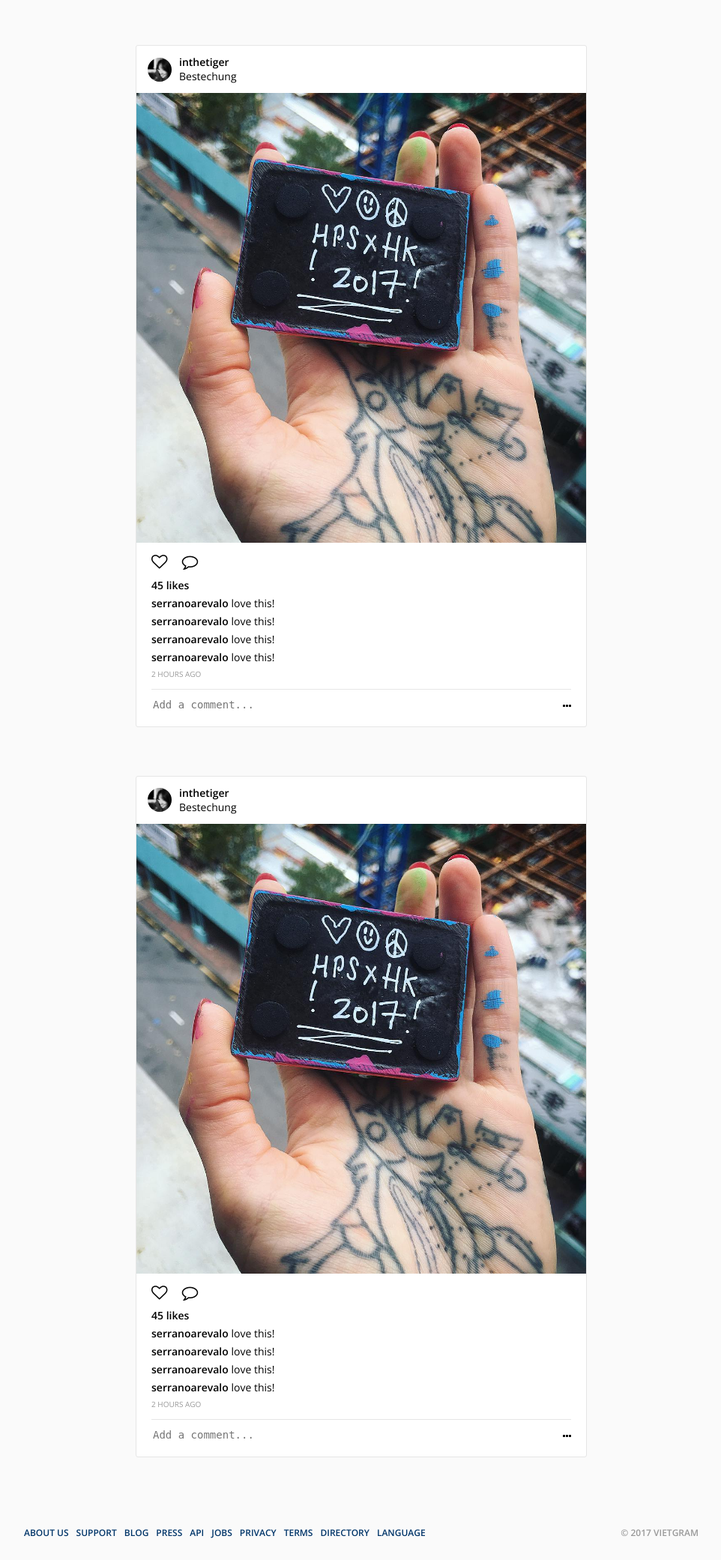
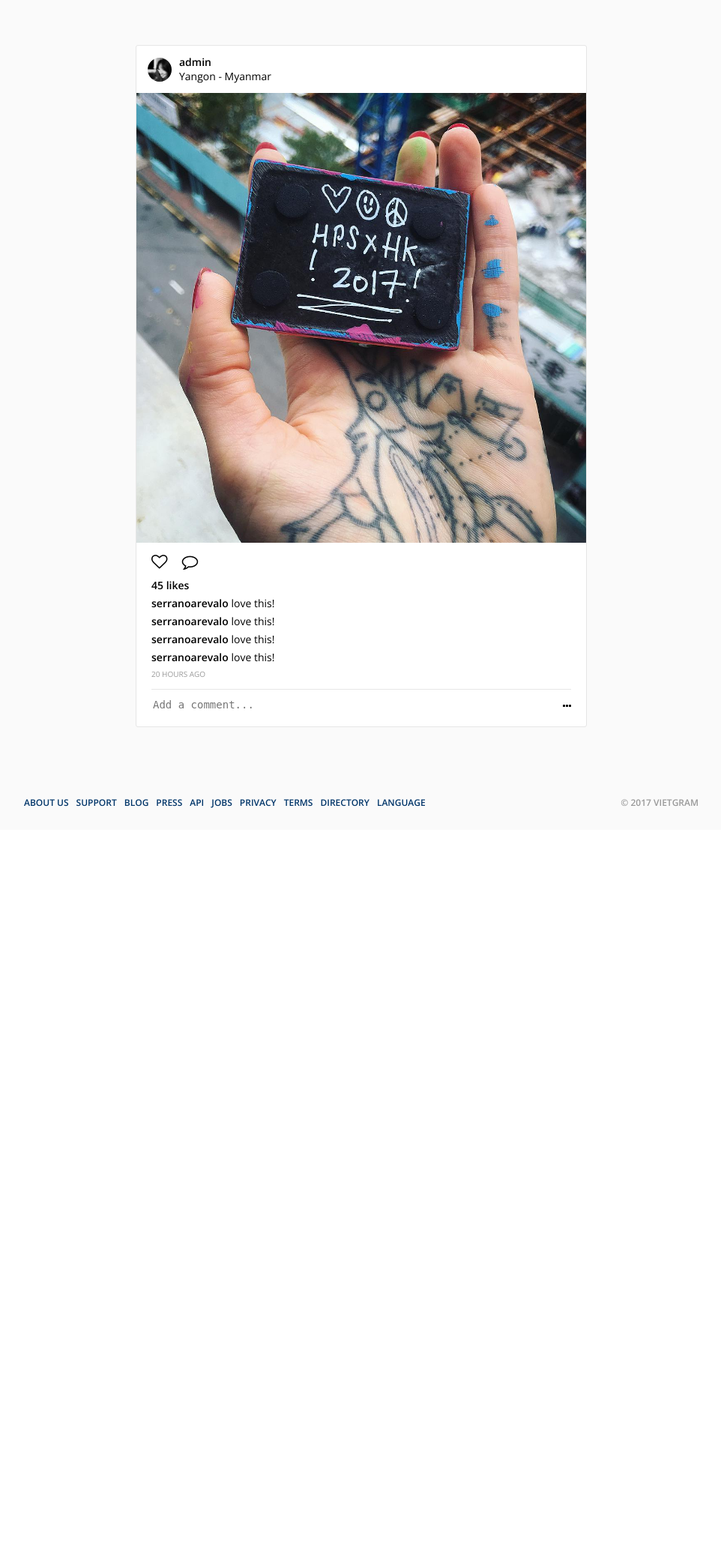
Before and after one commit to nomadcoders/vietgram_django, a Django app: page / in a window 1280 px wide. Shown: the part 76-2157 px from the top of the page at 75% size, without its empty margins (158-1120 px from the left). After the commit the page ends 1154 px from the top, so only its background shows below. Run offline with Django 3.2, Linux system fonts and the light colour scheme; a user stored in the database is signed in; data comes from the database, SQL or seed files in the repository; both versions use the stored data as it was after the commit.

Commit message:
Feed for david

```diff
--- a/templates/feed.html
+++ b/templates/feed.html
@@ -1,84 +1,46 @@
-{% extends 'base.html' %} {%block title%}Feed{%endblock title%} {% block content%}
+{% extends 'base.html' %}{% load humanize %}{%block title%}Feed{%endblock title%} {% block content%}
 <main id="feed">
+    {% for image in images %}
     <div class="photo">
         <header class="photo__header">
-            <img src="images/avatar.jpg" class="photo__avatar" />
-            <div class="photo__user-info">
-                <span class="photo__author">inthetiger</span>
-                <span class="photo__location">Bestechung</span>
+            <img src="{{image.author.profile_photo.url}}" class="photo__avatar " />
+            <div class="photo__user-info ">
+                <span class="photo__author ">{{image.author.username}}</span>
+                <span class="photo__location ">{{image.location}}</span>
             </div>
         </header>
-        <img src="images/feedPhoto.jpg" />
-        <div class="photo__info">
-            <div class="photo__actions">
-                <span class="photo__action">
-                        <i class="fa fa-heart-o fa-lg"></i>
+        <img src="{{image.file.url}}" />
+        <div class="photo__info ">
+            <div class="photo__actions ">
+                <span class="photo__action ">
+                        <i class="fa fa-heart-o fa-lg "></i>
                     </span>
-                <span class="photo__action">
-                        <i class="fa fa-comment-o fa-lg"></i>
+                <span class="photo__action ">
+                        <i class="fa fa-comment-o fa-lg "></i>
                     </span>
             </div>
-            <span class="photo__likes">45 likes</span>
-            <ul class="photo__comments">
-                <li class="photo__comment">
-                    <span class="photo__comment-author">serranoarevalo</span> love this!
+            <span class="photo__likes ">45 likes</span>
+            <ul class="photo__comments ">
+                <li class="photo__comment ">
+                    <span class="photo__comment-author ">serranoarevalo</span> love this!
                 </li>
-                <li class="photo__comment">
-                    <span class="photo__comment-author">serranoarevalo</span> love this!
+                <li class="photo__comment ">
+                    <span class="photo__comment-author ">serranoarevalo</span> love this!
                 </li>
-                <li class="photo__comment">
-                    <span class="photo__comment-author">serranoarevalo</span> love this!
+                <li class="photo__comment ">
+                    <span class="photo__comment-author ">serranoarevalo</span> love this!
                 </li>
-                <li class="photo__comment">
-                    <span class="photo__comment-author">serranoarevalo</span> love this!
+                <li class="photo__comment ">
+                    <span class="photo__comment-author ">serranoarevalo</span> love this!
                 </li>
             </ul>
-            <span class="photo__time-ago">2 hours ago</span>
-            <div class="photo__add-comment-container">
-                <textarea name="comment" placeholder="Add a comment..."></textarea>
-                <i class="fa fa-ellipsis-h"></i>
+            <span class="photo__time-ago ">{{image.date|naturaltime}}</span>
+            <div class="photo__add-comment-container ">
+                <textarea name="comment " placeholder="Add a comment... "></textarea>
+                <i class="fa fa-ellipsis-h "></i>
             </div>
         </div>
     </div>
-    <div class="photo">
-        <header class="photo__header">
-            <img src="images/avatar.jpg" class="photo__avatar" />
-            <div class="photo__user-info">
-                <span class="photo__author">inthetiger</span>
-                <span class="photo__location">Bestechung</span>
-            </div>
-        </header>
-        <img src="images/feedPhoto.jpg" />
-        <div class="photo__info">
-            <div class="photo__actions">
-                <span class="photo__action">
-                            <i class="fa fa-heart-o fa-lg"></i>
-                        </span>
-                <span class="photo__action">
-                            <i class="fa fa-comment-o fa-lg"></i>
-                        </span>
-            </div>
-            <span class="photo__likes">45 likes</span>
-            <ul class="photo__comments">
-                <li class="photo__comment">
-                    <span class="photo__comment-author">serranoarevalo</span> love this!
-                </li>
-                <li class="photo__comment">
-                    <span class="photo__comment-author">serranoarevalo</span> love this!
-                </li>
-                <li class="photo__comment">
-                    <span class="photo__comment-author">serranoarevalo</span> love this!
-                </li>
-                <li class="photo__comment">
-                    <span class="photo__comment-author">serranoarevalo</span> love this!
-                </li>
-            </ul>
-            <span class="photo__time-ago">2 hours ago</span>
-            <div class="photo__add-comment-container">
-                <textarea name="comment" placeholder="Add a comment..."></textarea>
-                <i class="fa fa-ellipsis-h"></i>
-            </div>
-        </div>
-    </div>
+    {% endfor %}
 </main>
 {% endblock content%}
--- a/users/views.py
+++ b/users/views.py
@@ -2,18 +2,16 @@ from django.shortcuts import render
 from django.http import HttpResponse, HttpResponseRedirect
 from django.urls import reverse
 from . import models
-# 0) Play some music
-
-# 1) Create 'partials' folder inside of 'templates' folder
-# 2) Move <nav> and <footer> to nav.html and footer.html (dont forget to load static)
-# 3) Create base.html and include nav and footer and create title block and content block
-# 4) Create feed.html and then extend from 'base.html' and put the <main id="feed"> inside of the content block
-# 5) Enjoy :)
+from images import models as image_models
 
 
 def index(request):
     if request.user.is_authenticated:
-        return render(request, 'feed.html')
+        images = image_models.Image.objects.all()
+        context = {
+            'images': images
+        }
+        return render(request, 'feed.html', context)
     else:
         response = HttpResponseRedirect(reverse('login'))
     return response
--- a/vietgram/settings.py
+++ b/vietgram/settings.py
@@ -37,6 +37,7 @@ INSTALLED_APPS = [
     'django.contrib.sessions',
     'django.contrib.messages',
     'django.contrib.staticfiles',
+    'django.contrib.humanize',
     'users',
     'images',
 ]
--- a/vietgram/urls.py
+++ b/vietgram/urls.py
@@ -20,10 +20,10 @@ urlpatterns = [
         view=user_views.explore,
         name='explore'
     ),
+    url(r'^admin/', admin.site.urls),
     url(
         regex=r'^(?P<username_from_url>.+)/$',
         view=user_views.profile,
         name='profile'
-    ),
-    url(r'^admin/', admin.site.urls),
+    )
 ] + static(settings.MEDIA_URL, document_root=settings.MEDIA_ROOT)
```
Also changed, not shown: templates/profile.html (+5 -41 lines), db.sqlite3, media/feedPhoto_NaGbZHq.jpg (added), 2 other files.
